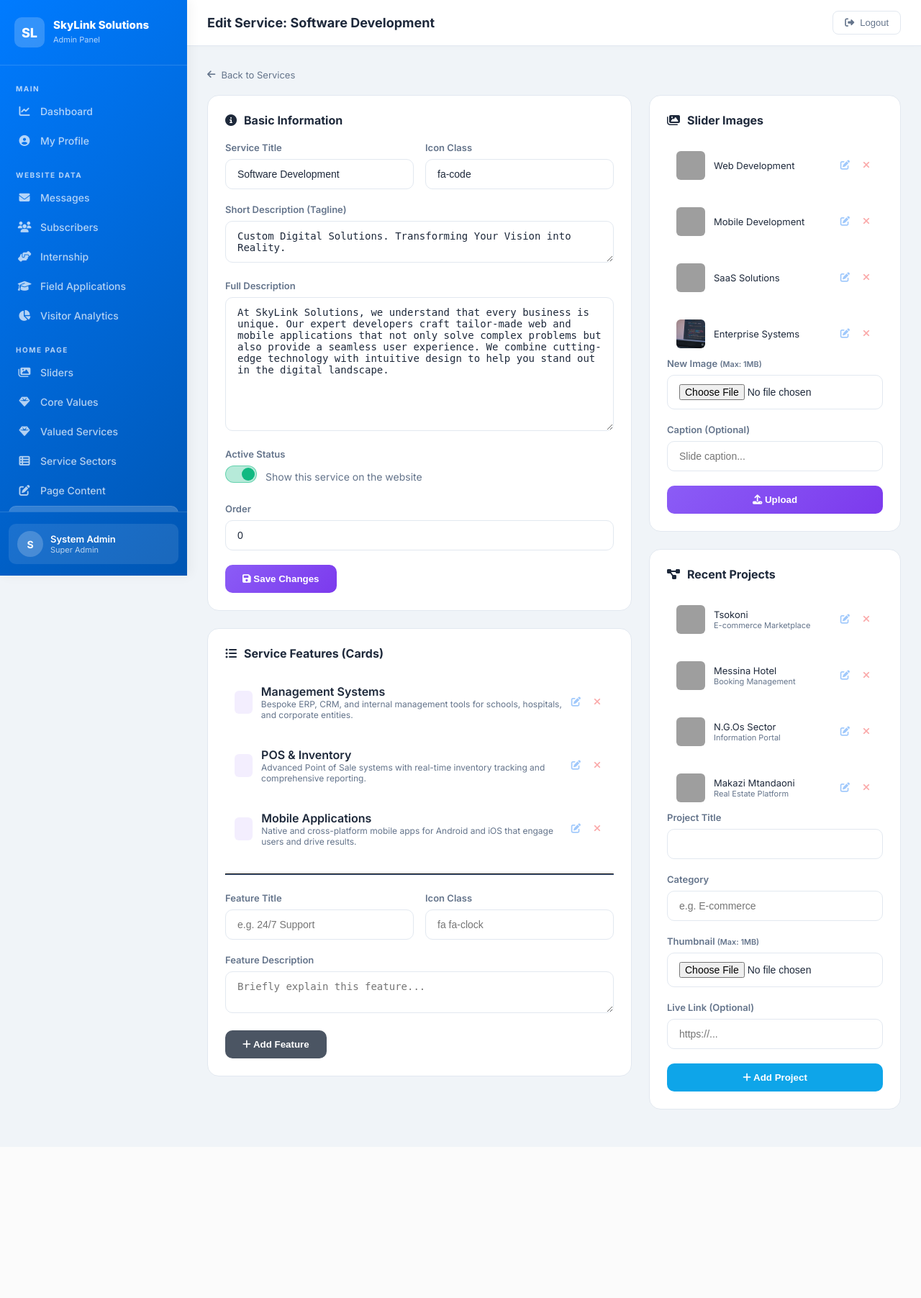
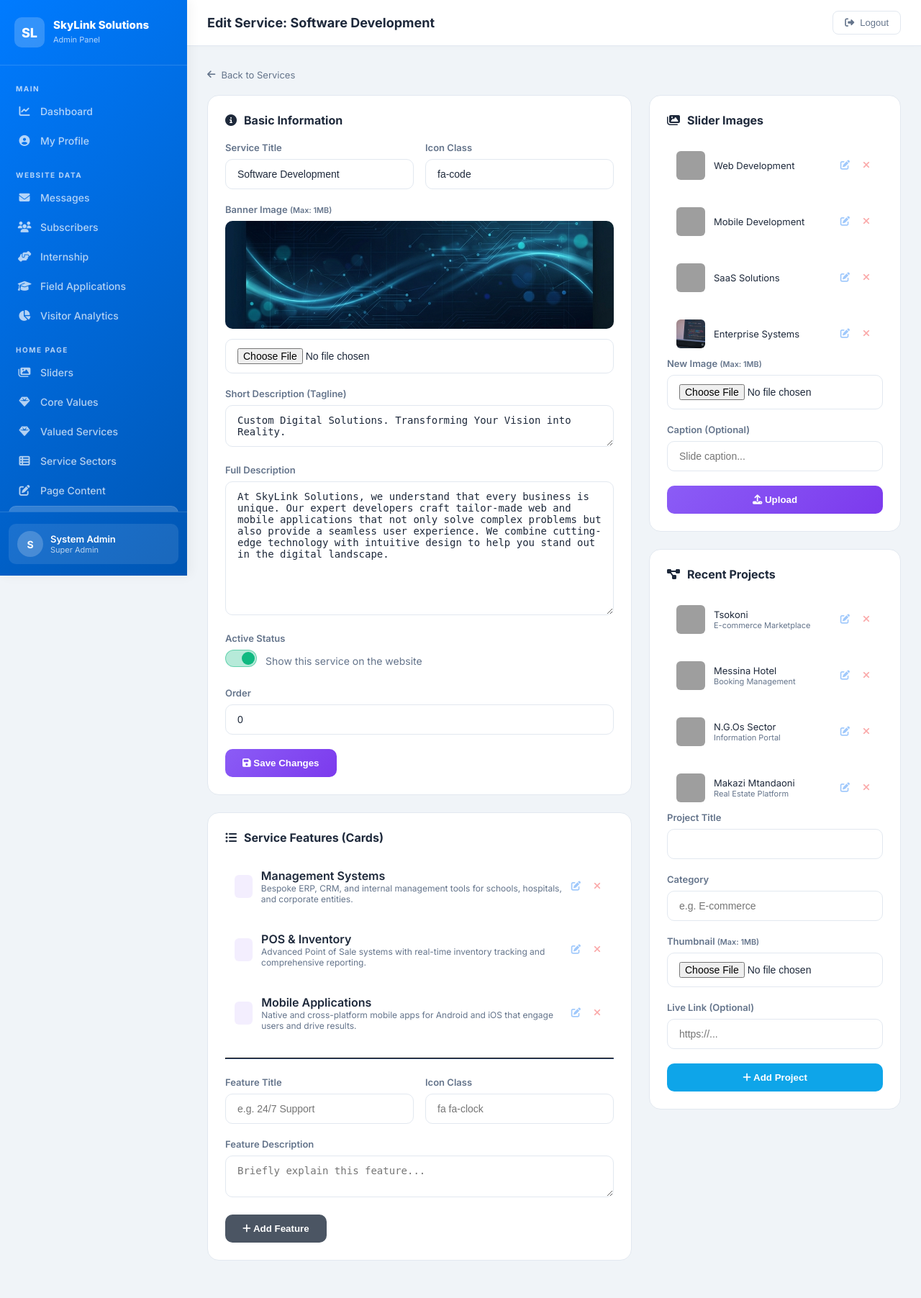
Before and after one commit to MichaelKilunga/skylinksolutions, a Laravel app: page /admin/services/1/edit in a window 1280 px wide. Shown: the whole page at 72% size. Before the commit the page ends 1542 px from the top, so only its background shows below. Run offline with Laravel 12, Linux system fonts and the light colour scheme; the visitor is signed in with stand-in values (Sample User, id 1); data comes from the database, SQL or seed files in the repository; data that the repository does not hold is empty; parts of the project's set-up code (start-up, migrations or seed data) failed here and were passed over; some libraries are stand-ins or nearby versions; grey boxes are pictures that could not be loaded.

Commit message:
feat: implement service management module and Partner model

```diff
--- a/app/Models/Partner.php
+++ b/app/Models/Partner.php
@@ -24,6 +24,6 @@ class Partner extends Model
             return asset($this->logo_path);
         }
 
-        return asset('storage/' . $this->logo_path);
+        return \Storage::disk('public')->url($this->logo_path);
     }
 }
--- a/resources/views/admin/services/edit.blade.php
+++ b/resources/views/admin/services/edit.blade.php
@@ -299,13 +299,16 @@
                         </div>
                     </div>
 
-                    {{-- <div class="form-group">
-                    <label>Banner Image</label>
-                    @if ($service->banner_image)
-                        <img src="{{ asset('storage/' . $service->banner_image) }}" style="width:100%; height:150px; object-fit:cover; border-radius:10px; margin-bottom:10px;">
-                    @endif
-                    <input type="file" name="banner_image" class="form-control">
-                </div> --}}
+                    <div class="form-group">
+                        <label>Banner Image <small style="color:var(--text-muted);">(Max: 1MB)</small></label>
+                        @if ($service->banner_image)
+                            <img src="{{ \Storage::disk('public')->url($service->banner_image) }}" style="width:100%; height:150px; object-fit:cover; border-radius:10px; margin-bottom:10px;">
+                        @endif
+                        <input type="file" name="banner_image" class="form-control">
+                        @error('banner_image')
+                            <div class="form-error">{{ $message }}</div>
+                        @enderror
+                    </div>
 
                     <div class="form-group">
                         <label>Short Description (Tagline)</label>
@@ -410,7 +413,7 @@
                     @foreach ($service->images as $img)
                         <div class="item-card">
                             <div class="item-info">
-                                <img src="{{ asset('storage/' . $img->image) }}">
+                                <img src="{{ \Storage::disk('public')->url($img->image) }}">
                                 <span style="font-size:13px; color:var(--text);">{{ $img->title ?? 'Slide Image' }}</span>
                             </div>
                             <div class="actions-cell">
@@ -455,7 +458,7 @@
                     @foreach ($service->projects as $proj)
                         <div class="item-card">
                             <div class="item-info">
-                                <img src="{{ asset('storage/' . $proj->image) }}">
+                                <img src="{{ \Storage::disk('public')->url($proj->image) }}">
                                 <div>
                                     <div style="font-size:13px; color:var(--text);">{{ $proj->title }}</div>
                                     <div style="font-size:11px; color:#64748b;">{{ $proj->category }}</div>
@@ -619,7 +622,7 @@
             const modal = document.getElementById('editImageModal');
             const form = document.getElementById('editImageForm');
             form.action = `{{ url('admin/service-images') }}/${img.id}`;
-            document.getElementById('edit_image_preview').src = `{{ asset('storage') }}/${img.image}`;
+            document.getElementById('edit_image_preview').src = `{{ \Storage::disk('public')->url('') }}${img.image}`;
             document.getElementById('edit_image_title').value = img.title || '';
             modal.classList.add('active');
         }
@@ -630,7 +633,7 @@
             form.action = `{{ url('admin/service-projects') }}/${project.id}`;
             document.getElementById('edit_project_title').value = project.title;
             document.getElementById('edit_project_category').value = project.category;
-            document.getElementById('edit_project_preview').src = `{{ asset('storage') }}/${project.image}`;
+            document.getElementById('edit_project_preview').src = `{{ \Storage::disk('public')->url('') }}${project.image}`;
             document.getElementById('edit_project_link').value = project.link || '';
             modal.classList.add('active');
         }
```
Also changed, not shown: resources/views/admin/services/create.blade.php (+8 -0 lines), resources/views/admin/services/index.blade.php (+7 -7 lines).
